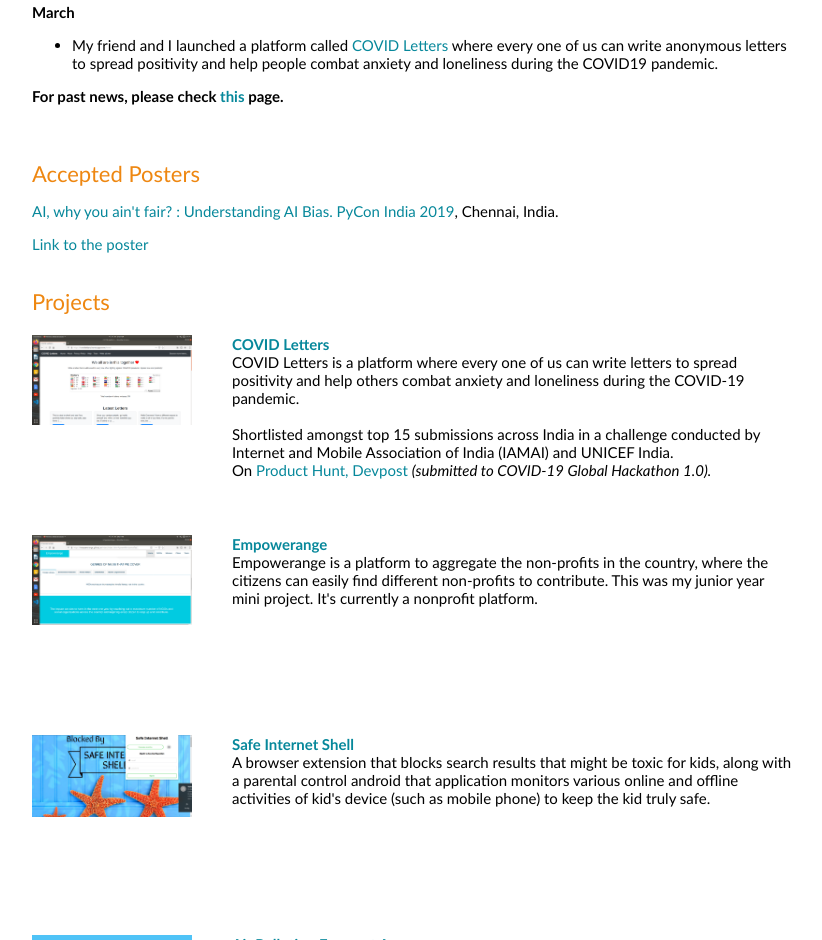
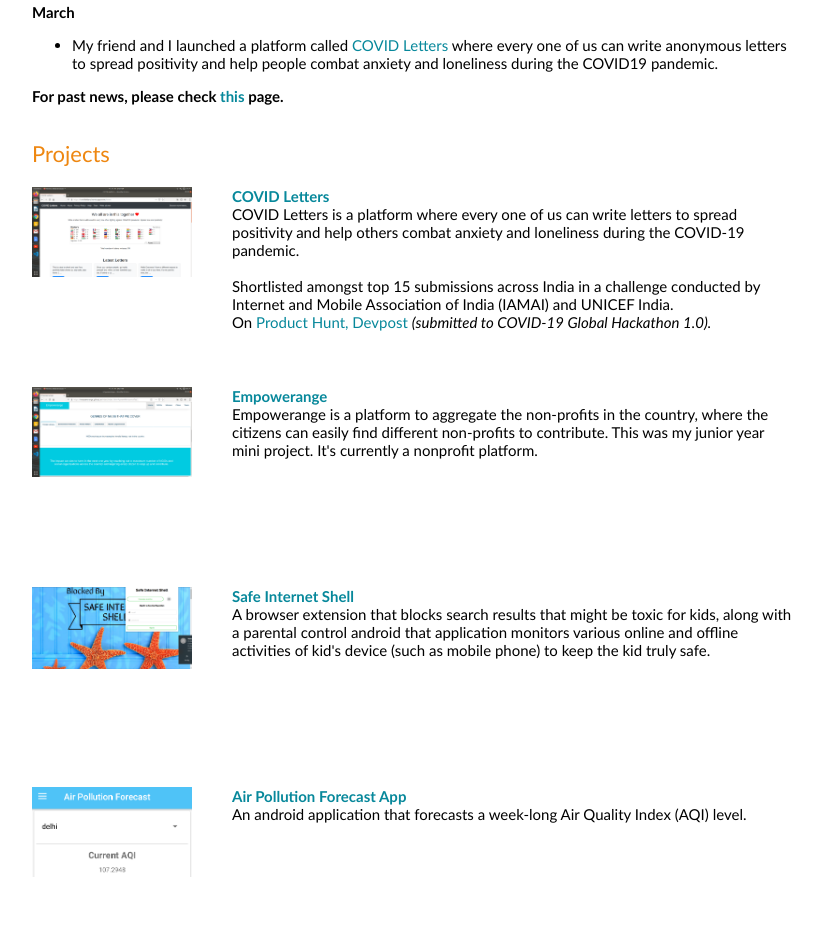
Before and after one commit to jaydeepborkar/jaydeepborkar.github.io, a plain HTML site: page index.html in a window 1280 px wide. Shown: the part 1215-2155 px from the top of the page, without its empty margins (228-1050 px from the left). Drawn offline with Linux system fonts and the light colour scheme.

Commit message:
Update index.html

```diff
--- a/index.html
+++ b/index.html
@@ -129,14 +129,6 @@
           </tr>
         </tbody></table>
 
-        <!--poster-->
-        <table style="width:100%;border:0px;border-spacing:0px;border-collapse:separate;margin-right:auto;margin-left:auto;"><tbody>
-          <tr>
-          <td style="padding:20px;width:100%;vertical-align:middle">
-            <heading>Accepted Posters</heading>
-            <p><a href="https://in.pycon.org/cfp/posters-2019/proposals/ai-why-you-aint-fair-understanding-biases-in-ai~dLxjd/" target="blank">AI, why you ain't fair? : Understanding AI Bias. </a><a href="https://in.pycon.org/2019/" target="blank">PyCon India 2019</a>, Chennai, India.</p>
-            <p><a href="aibias.pdf" target="blank">Link to the poster</a></p>
-          </td></tr></tbody></table>
 
         <!--projects-->
         <table style="width:100%;border:0px;border-spacing:0px;border-collapse:separate;margin-right:auto;margin-left:auto;"><tbody>
```
